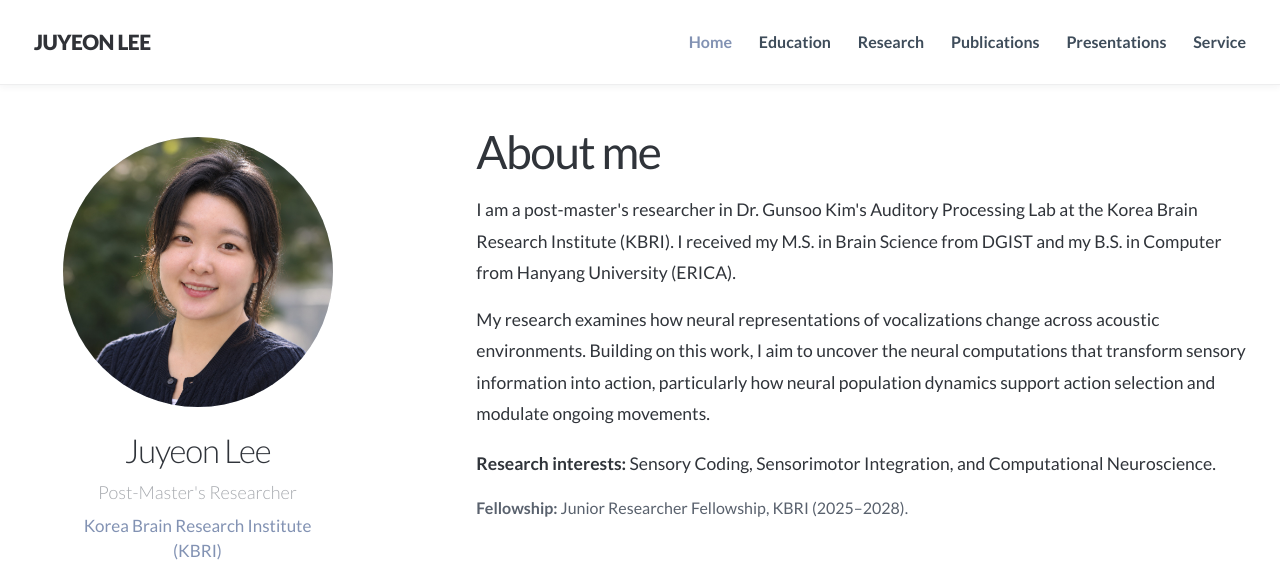
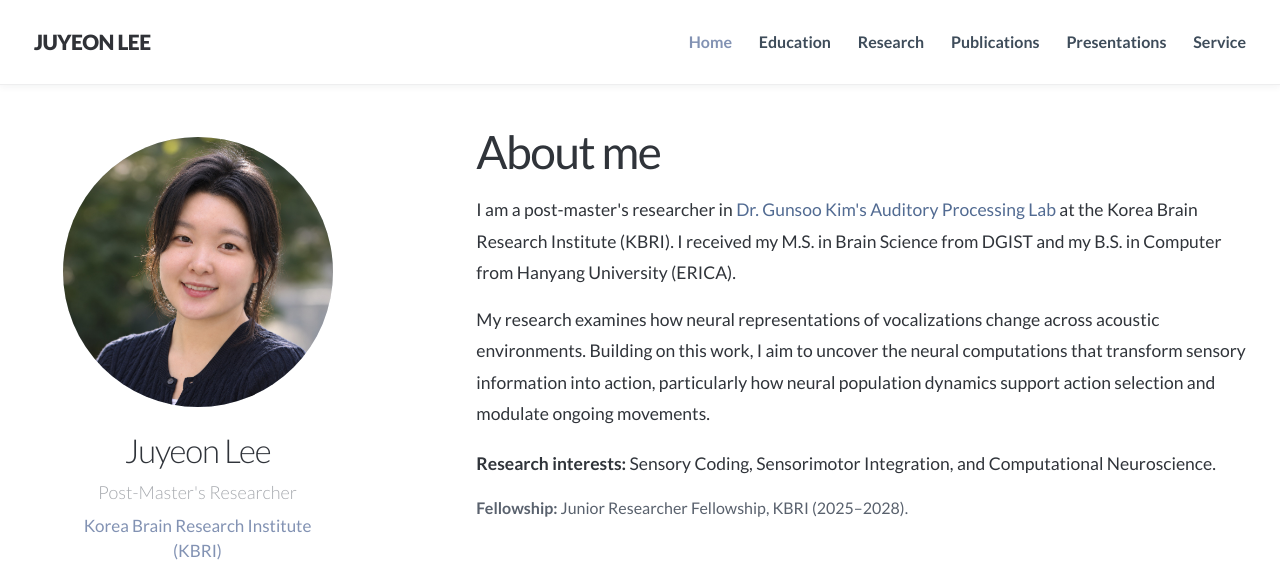
Before and after one commit to jylee0017/jylee0017.github.io, a plain HTML site: page index.html in a window 1280 px wide. Shown: the top 567 px of the page. Drawn offline with Linux system fonts and the light colour scheme.

Commit message:
Update index.html

```diff
--- a/index.html
+++ b/index.html
@@ -197,7 +197,7 @@
     <main>
       <section id="about" class="about" aria-labelledby="about-heading">
         <h1 id="about-heading">About me</h1>
-        <p>I am a post-master's researcher in Dr. Gunsoo Kim's Auditory Processing Lab at the Korea Brain Research Institute (KBRI). I received my M.S. in Brain Science from DGIST and my B.S. in Computer from Hanyang University (ERICA).</p>
+        <p>I am a post-master's researcher in <a href="https://sites.google.com/site/gkimlab" target="_blank" rel="noopener noreferrer">Dr. Gunsoo Kim's Auditory Processing Lab</a>  at the Korea Brain Research Institute (KBRI). I received my M.S. in Brain Science from DGIST and my B.S. in Computer from Hanyang University (ERICA).</p>
         <p>My research examines how neural representations of vocalizations change across acoustic environments. Building on this work, I aim to uncover the neural computations that transform sensory information into action, particularly how neural population dynamics support action selection and modulate ongoing movements.</p>
         <p class="research-interests"><strong>Research interests:</strong> Sensory Coding, Sensorimotor Integration, and Computational Neuroscience.</p>
         <p class="fellowship"><strong>Fellowship:</strong> Junior Researcher Fellowship, KBRI (2025–2028).</p>
```
